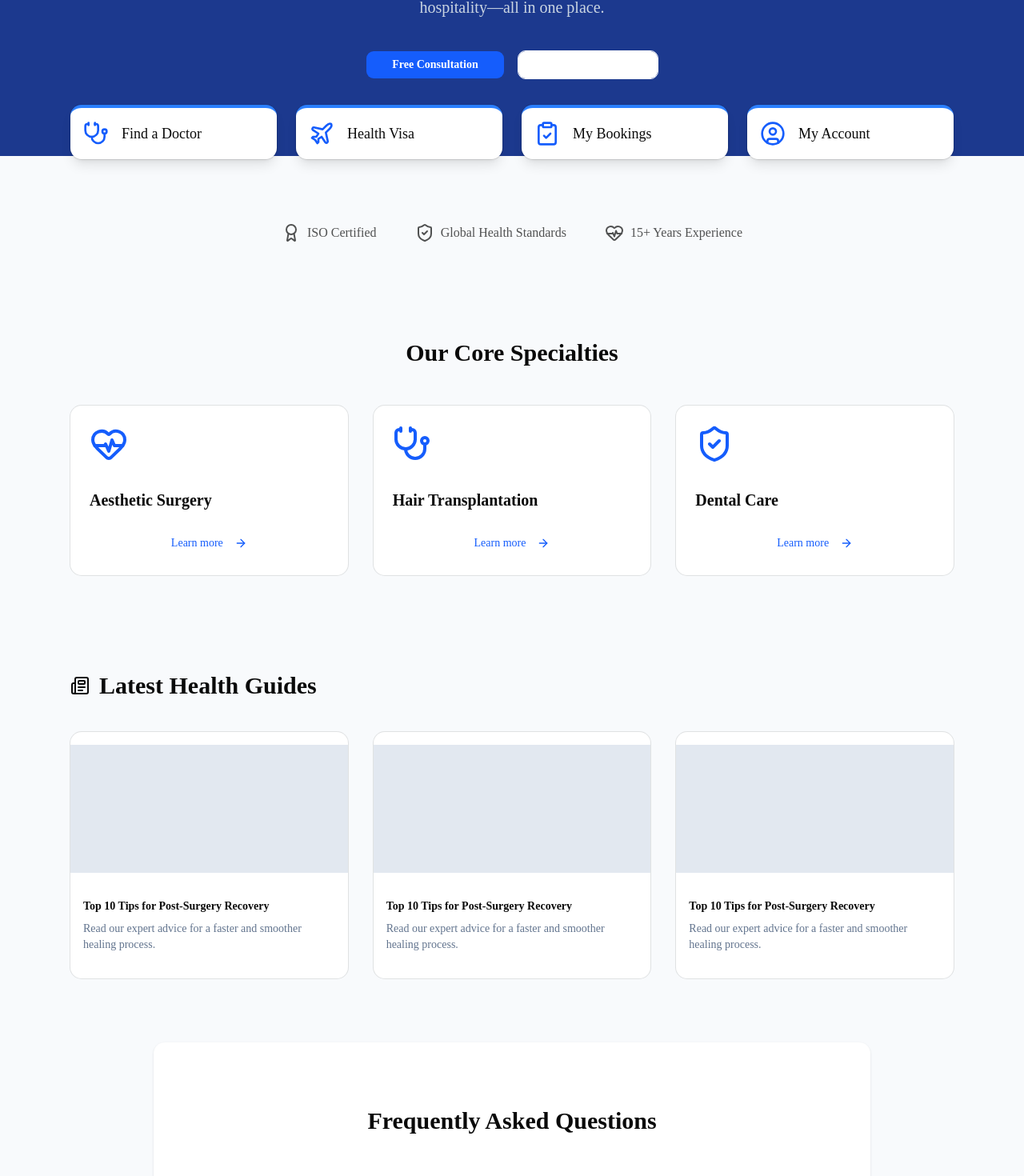
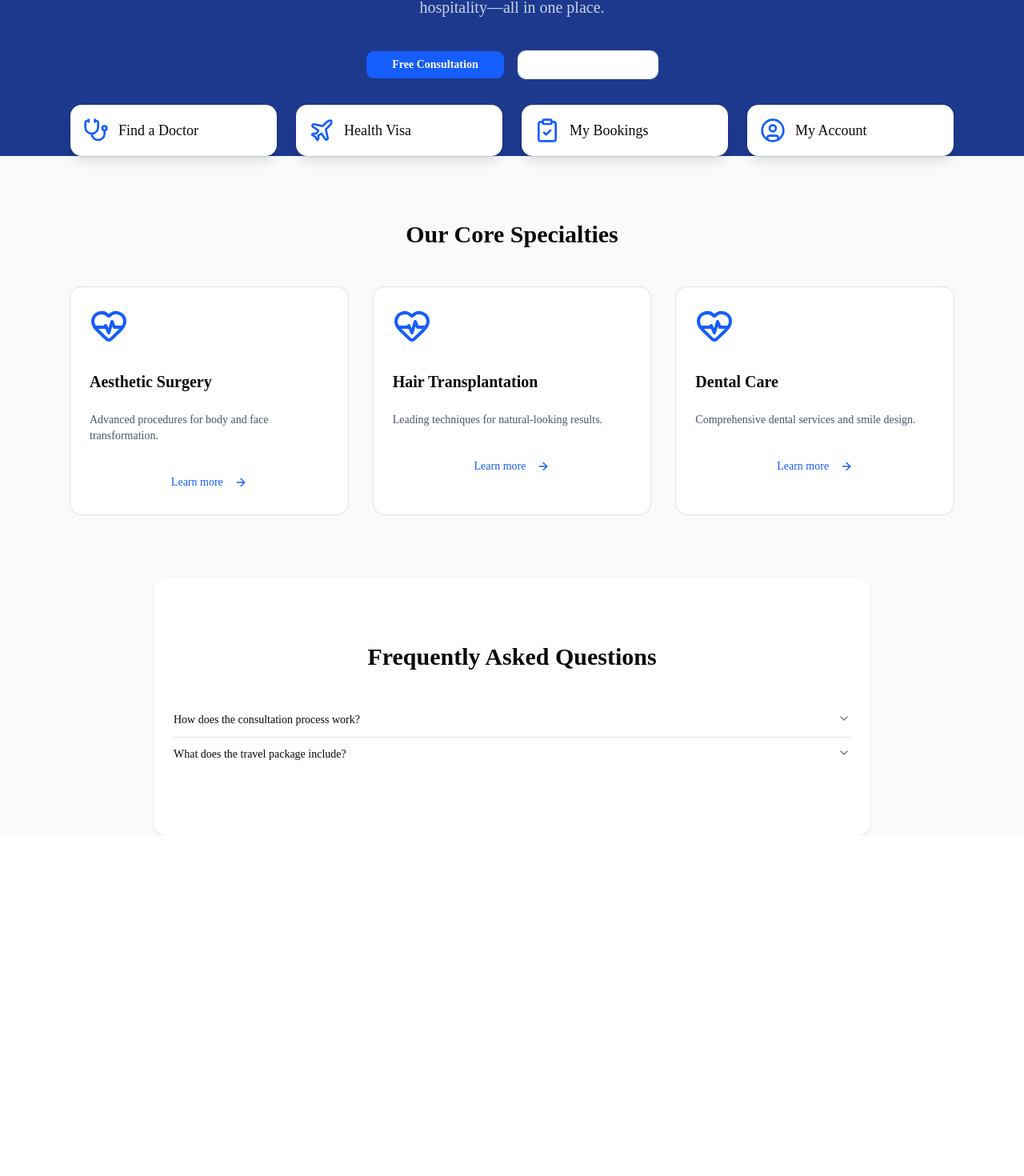
Before and after one commit to shayestehkokabi/iranhtp-frontend, a Next.js app: page / in a window 1280 px wide. Shown: the part 213-1683 px from the top of the page at 80% size. After the commit the page ends 1257 px from the top, so only its background shows below. Built offline with nearby package versions, Linux system fonts and the light colour scheme.

Commit message:
Update page.tsx

```diff
--- a/app/page.tsx
+++ b/app/page.tsx
@@ -1,6 +1,6 @@
 import { Button } from "@/components/ui/button";
 import { Card, CardContent, CardHeader, CardTitle } from "@/components/ui/card";
-import { Stethoscope, Plane, ClipboardCheck, UserCircle, ArrowRight, HeartPulse, ShieldCheck, Newspaper, Award } from "lucide-react";
+import { Stethoscope, Plane, ClipboardCheck, UserCircle, ArrowRight, HeartPulse, ShieldCheck, ChevronDown } from "lucide-react";
 import { Accordion, AccordionContent, AccordionItem, AccordionTrigger } from "@/components/ui/accordion";
 
 export default function HomePage() {
@@ -25,9 +25,9 @@ export default function HomePage() {
           { title: "Health Visa", icon: Plane },
           { title: "My Bookings", icon: ClipboardCheck },
           { title: "My Account", icon: UserCircle },
-        ].map((item, index) => (
-          <Card key={index} className="shadow-lg hover:shadow-xl transition-shadow border-t-4 border-t-blue-500">
-            <CardHeader className="flex flex-row items-center gap-4">
+        ].map((item, i) => (
+          <Card key={i} className="hover:border-blue-500 transition-colors shadow-lg cursor-pointer">
+            <CardHeader className="flex flex-row items-center gap-3">
               <item.icon className="w-8 h-8 text-blue-600" />
               <CardTitle className="text-lg">{item.title}</CardTitle>
             </CardHeader>
@@ -35,56 +35,36 @@ export default function HomePage() {
         ))}
       </section>
 
-      {/* Trust & Accreditations */}
-      <section className="py-20 px-6 max-w-6xl mx-auto text-center">
-        <div className="flex justify-center gap-12 opacity-70">
-           <div className="flex items-center gap-2"><Award /> ISO Certified</div>
-           <div className="flex items-center gap-2"><ShieldCheck /> Global Health Standards</div>
-           <div className="flex items-center gap-2"><HeartPulse /> 15+ Years Experience</div>
-        </div>
-      </section>
-
       {/* Services Section */}
-      <section className="py-10 px-6 max-w-6xl mx-auto">
+      <section className="py-20 px-6 max-w-6xl mx-auto">
         <h2 className="text-3xl font-bold text-center mb-12">Our Core Specialties</h2>
         <div className="grid md:grid-cols-3 gap-8">
-          {[{ title: "Aesthetic Surgery", icon: HeartPulse }, { title: "Hair Transplantation", icon: Stethoscope }, { title: "Dental Care", icon: ShieldCheck }].map((s, i) => (
+          {[
+            { title: "Aesthetic Surgery", desc: "Advanced procedures for body and face transformation." },
+            { title: "Hair Transplantation", desc: "Leading techniques for natural-looking results." },
+            { title: "Dental Care", desc: "Comprehensive dental services and smile design." },
+          ].map((service, i) => (
             <Card key={i} className="p-6">
-              <s.icon className="w-12 h-12 text-blue-600 mb-4" />
-              <h3 className="text-xl font-bold mb-2">{s.title}</h3>
+              <HeartPulse className="w-12 h-12 text-blue-600 mb-4" />
+              <h3 className="text-xl font-bold mb-2">{service.title}</h3>
+              <p className="text-slate-600 mb-4">{service.desc}</p>
               <Button variant="link" className="p-0 text-blue-600">Learn more <ArrowRight className="ml-2 w-4 h-4" /></Button>
             </Card>
           ))}
         </div>
       </section>
 
-      {/* Blog Section */}
-      <section className="py-20 px-6 max-w-6xl mx-auto">
-        <h2 className="text-3xl font-bold mb-10 flex items-center gap-3"><Newspaper /> Latest Health Guides</h2>
-        <div className="grid md:grid-cols-3 gap-8">
-          {[1, 2, 3].map((i) => (
-            <Card key={i} className="overflow-hidden">
-              <div className="h-40 bg-slate-200" />
-              <CardContent className="p-4">
-                <h4 className="font-bold mb-2">Top 10 Tips for Post-Surgery Recovery</h4>
-                <p className="text-sm text-slate-500">Read our expert advice for a faster and smoother healing process.</p>
-              </CardContent>
-            </Card>
-          ))}
-        </div>
-      </section>
-
       {/* FAQ Section */}
-      <section className="py-20 px-6 max-w-4xl mx-auto mb-20 bg-white rounded-xl shadow-sm">
+      <section className="py-20 px-6 max-w-4xl mx-auto bg-white rounded-xl shadow-sm">
         <h2 className="text-3xl font-bold text-center mb-10">Frequently Asked Questions</h2>
         <Accordion type="single" collapsible>
           <AccordionItem value="item-1">
             <AccordionTrigger>How does the consultation process work?</AccordionTrigger>
-            <AccordionContent>We provide a free initial consultation via video call.</AccordionContent>
+            <AccordionContent>We provide a free initial consultation via video call to discuss your health goals.</AccordionContent>
           </AccordionItem>
           <AccordionItem value="item-2">
             <AccordionTrigger>What does the travel package include?</AccordionTrigger>
-            <AccordionContent>Surgery, hotel, airport transfers, and a personal coordinator.</AccordionContent>
+            <AccordionContent>Our packages include surgery, hotel, airport transfers, and a personal medical coordinator.</AccordionContent>
           </AccordionItem>
         </Accordion>
       </section>
```
